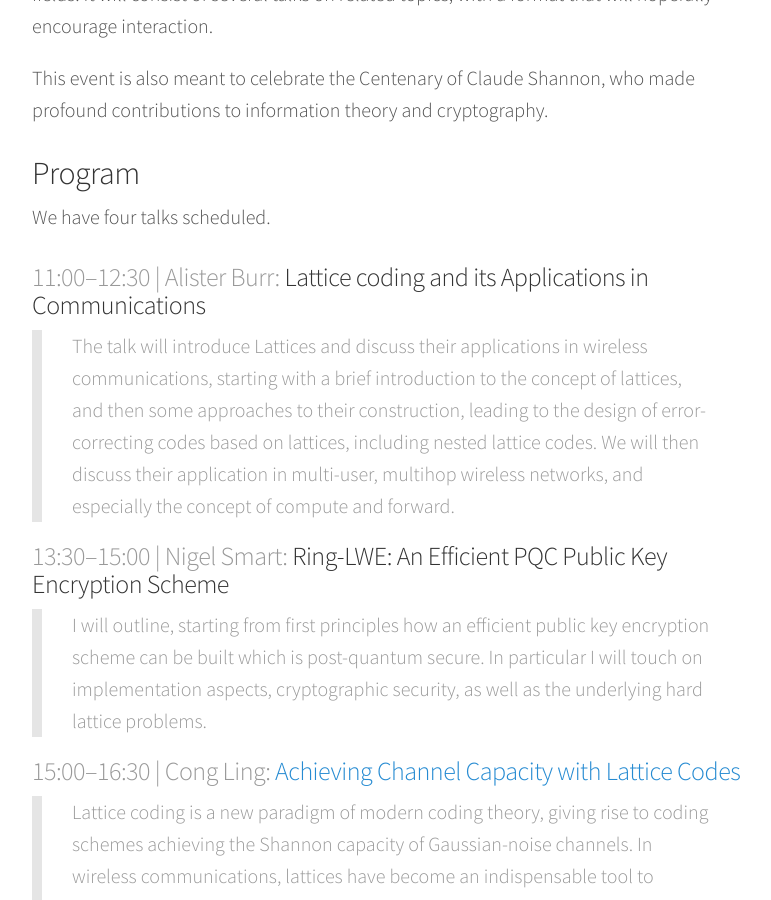
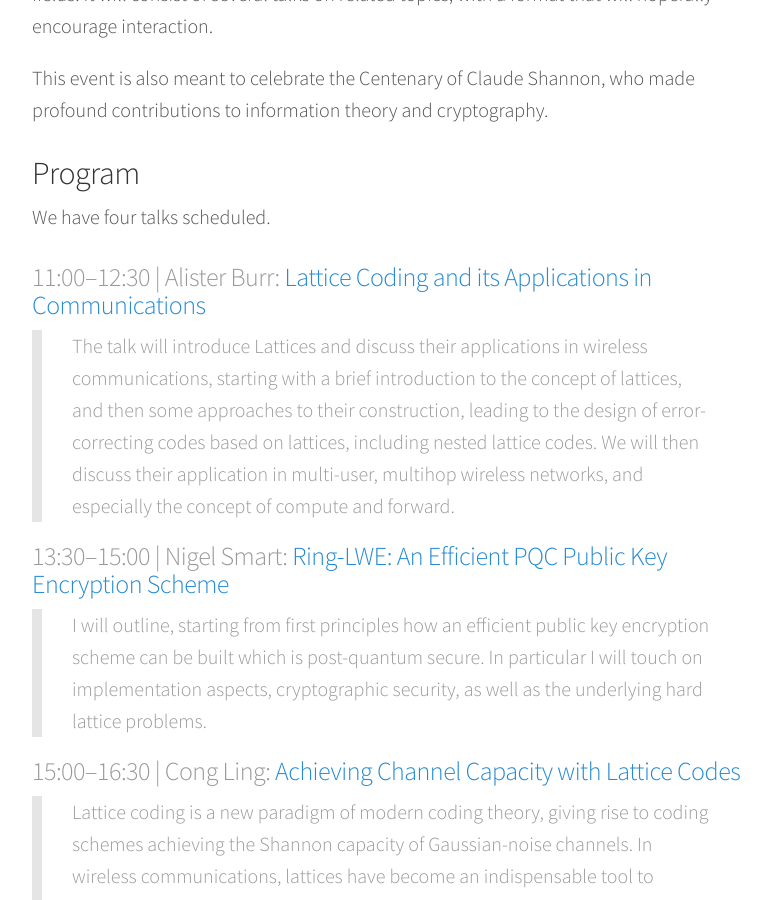
Before and after one commit to malb/discrete-subgroup, a Jekyll site: the page built from _posts/2016-05-04-lattice-meeting.md, in a window 1280 px wide and 900 px high, scrolled down 543 px. Shown: the whole window, without its empty margins (248-1019 px from the left). Built offline with Jekyll 4.4.1, drawn with Linux system fonts in a browser that asks for light colours; nearby versions of some CDN libraries; part of the change alters nothing that is shown.

```diff
--- a/_posts/2016-05-04-lattice-meeting.md
+++ b/_posts/2016-05-04-lattice-meeting.md
@@ -14,11 +14,11 @@ This event is also meant to celebrate the Centenary of Claude Shannon, who made
 We have four talks scheduled.
 
 
-### <span>11:00–12:30 | Alister Burr:</span> Lattice coding and its Applications in Communications ###
+### <span>11:00–12:30 | Alister Burr:</span> [Lattice Coding and its Applications in Communications](/discrete-subgroup/slides/2016-05-04-burr.pdf) ###
 
 > The talk will introduce Lattices and discuss their applications in wireless communications, starting with a brief introduction to the concept of lattices, and then some approaches to their construction, leading to the design of error-correcting codes based on lattices, including nested lattice codes. We will then discuss their application in multi-user, multihop wireless networks, and especially the concept of compute and forward.
 
-### <span>13:30–15:00 | Nigel Smart:</span> Ring-LWE: An Efficient PQC Public Key Encryption Scheme ###
+### <span>13:30–15:00 | Nigel Smart:</span> [Ring-LWE: An Efficient PQC Public Key Encryption Scheme](/discrete-subgroup/slides/2016-05-04-smart.pdf) ###
 
 > I will outline, starting from first principles how an efficient public key encryption scheme can be built which is post-quantum secure. In particular I will touch on implementation aspects, cryptographic security, as well as the underlying hard lattice problems.
 
```
Also changed, not shown: 2 other files.
